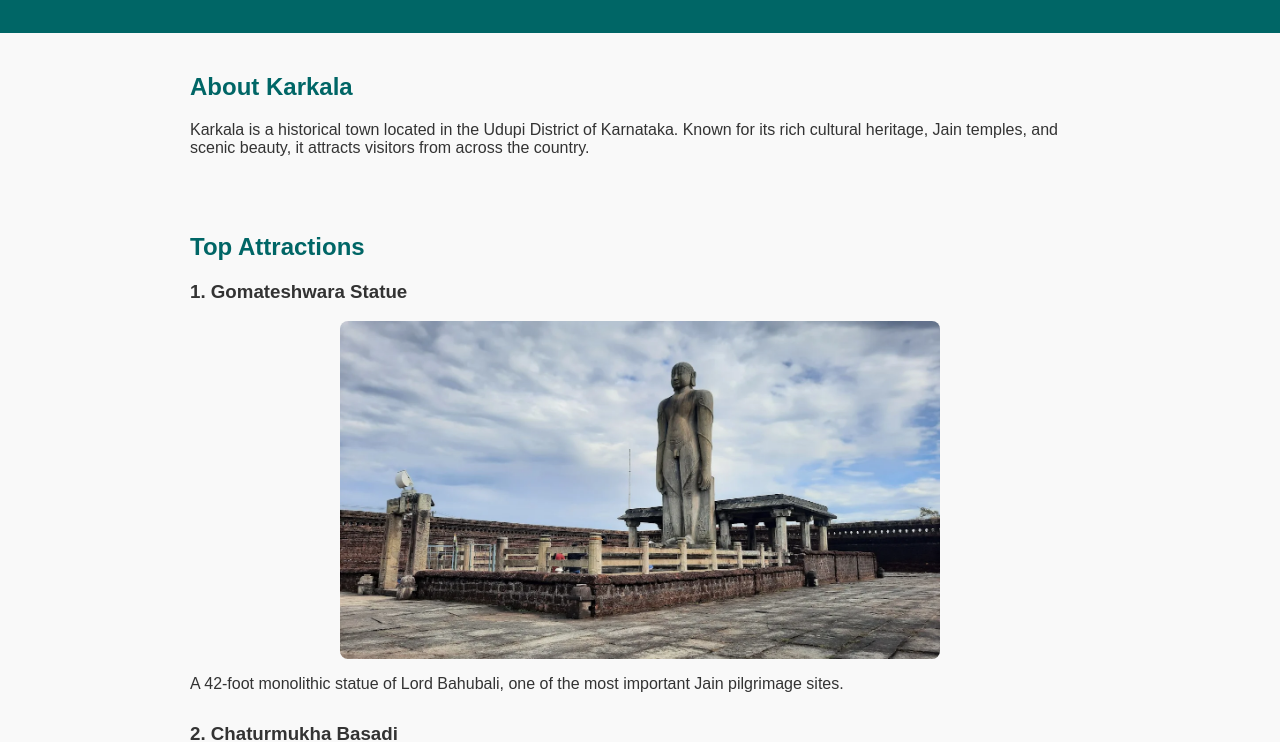
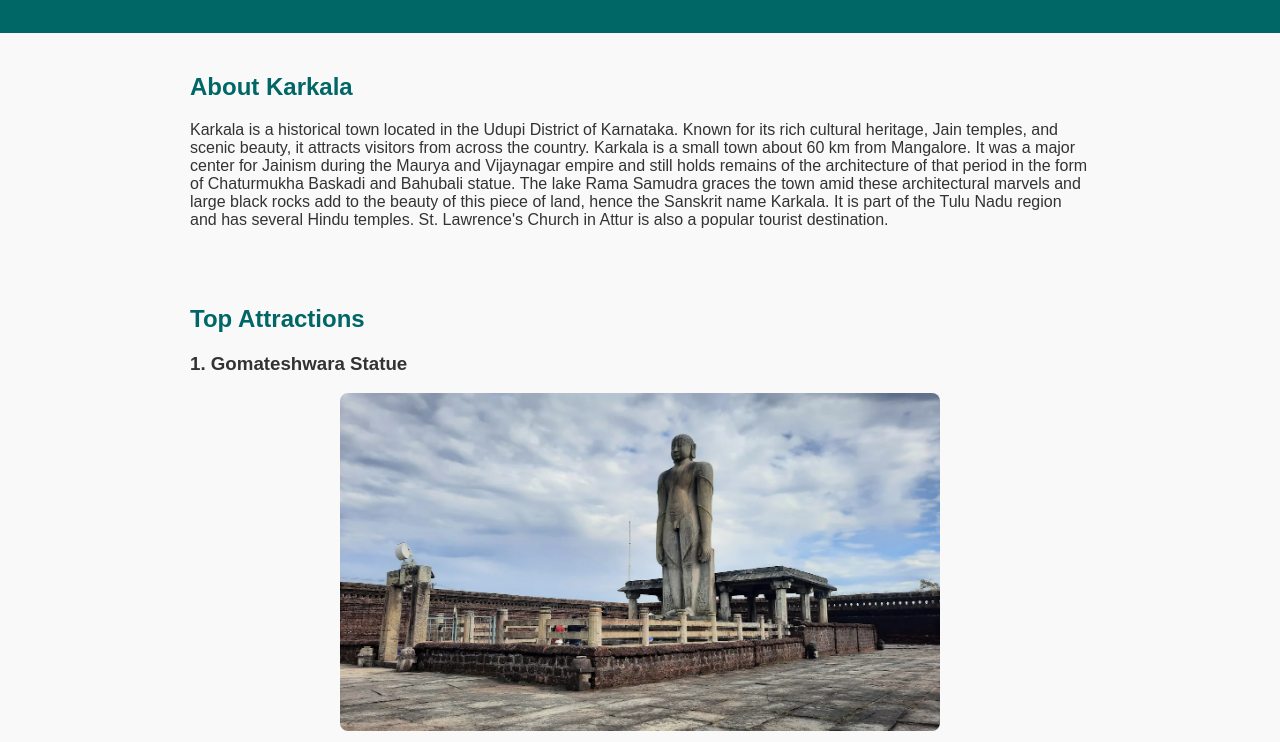
Before and after one commit to Ashwitha-30/frontend-project, a plain HTML site: page index.html in a window 1280 px wide. Shown: the part 94-836 px from the top of the page. Drawn offline with Linux system fonts and the light colour scheme.

Commit message:
Update index.html

```diff
--- a/index.html
+++ b/index.html
@@ -17,7 +17,10 @@
     <p>
       Karkala is a historical town located in the Udupi District of Karnataka.
       Known for its rich cultural heritage, Jain temples, and scenic beauty, it
-      attracts visitors from across the country.
+      attracts visitors from across the country. Karkala is a small town about 60 km from Mangalore.
+      It was a major center for Jainism during the Maurya and Vijaynagar empire and still holds remains of the architecture of that period in the form of Chaturmukha Baskadi and Bahubali statue.
+      The lake Rama Samudra graces the town amid these architectural marvels and large black rocks add to the beauty of this piece of land, hence the Sanskrit name Karkala.
+      It is part of the Tulu Nadu region and has several Hindu temples. St. Lawrence's Church in Attur is also a popular tourist destination.
     </p>
   </section>
 
```
